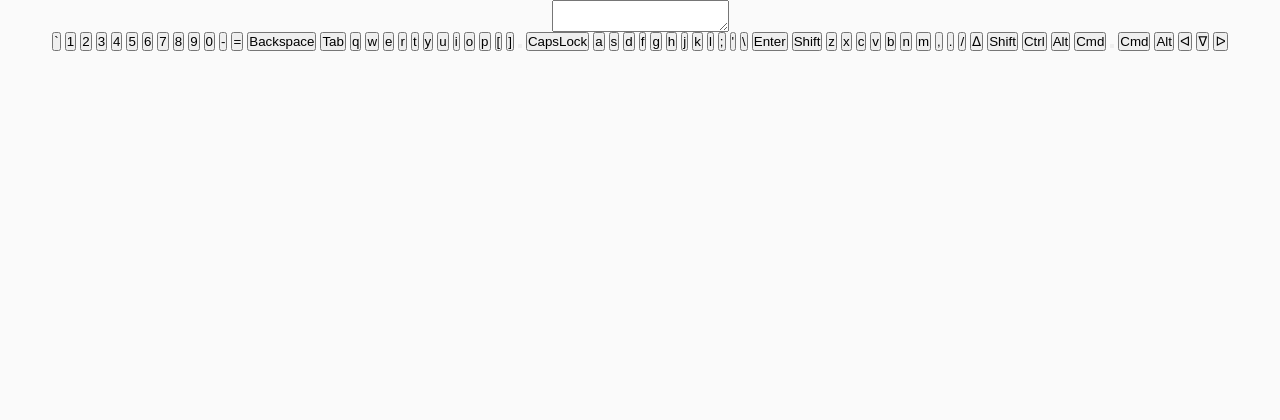
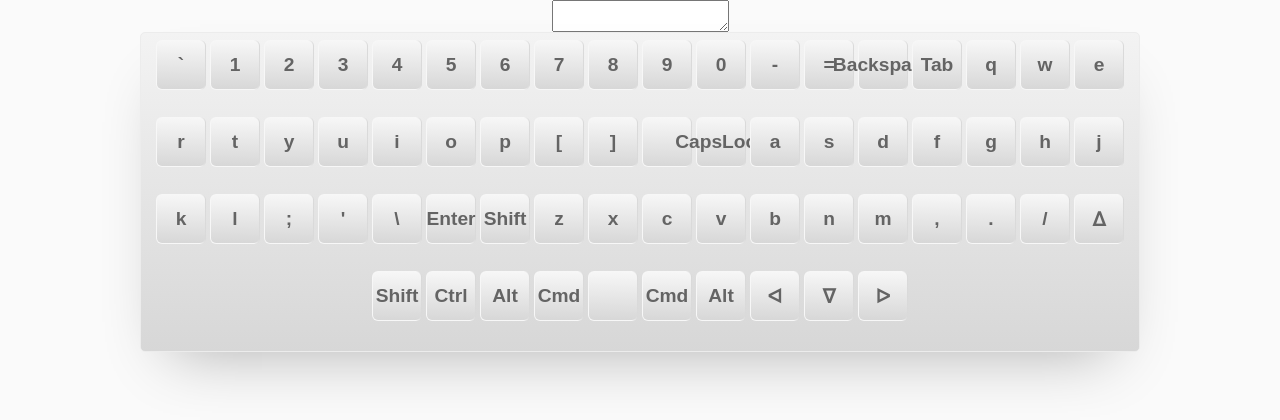
Before and after one commit to AlinaTsydzik/virtual-keyboard, a website: page index.html in a window 1280 px wide. Drawn offline with Linux system fonts and the light colour scheme.

Commit message:
feat: add basic style for button and button container

```diff
--- a/src/sass/style.scss
+++ b/src/sass/style.scss
@@ -11,6 +11,34 @@ body {
 .main-wrapper {
   display: flex;
   flex-direction: column;
+  align-items: center;
   justify-content: center;
-  align-items: center;
 }
+
+.keyboard-container {
+    display: flex;
+    justify-content: center;
+    flex-wrap: wrap;
+    padding: 5px;
+    max-width: 1000px;
+    height: 320px;
+    background: linear-gradient(180deg,#f3f3f3,#d7d7d7);
+    border: 1px solid #ececec;
+    border-radius: 5px;
+    box-shadow: 0 30px 60px -30px rgba(0,0,0,.3);
+}
+
+.btn {
+    display: flex;
+    justify-content: center;
+    align-items: center;
+    width: 50px;
+    height: 50px;
+    border: 1px solid transparent;
+    border-radius: 6px;
+    background: linear-gradient(181deg,#f7f7f7,#d7d7d7) padding-box,linear-gradient(270deg,#d7d7d7,#f7f7f7 12%) border-box;
+    font-size: 1.2rem;
+    font-weight: 600;
+    color: #646464;
+    margin: 2px;
+}
```
Also changed, not shown: src/sass/style.css, 1 other file.
